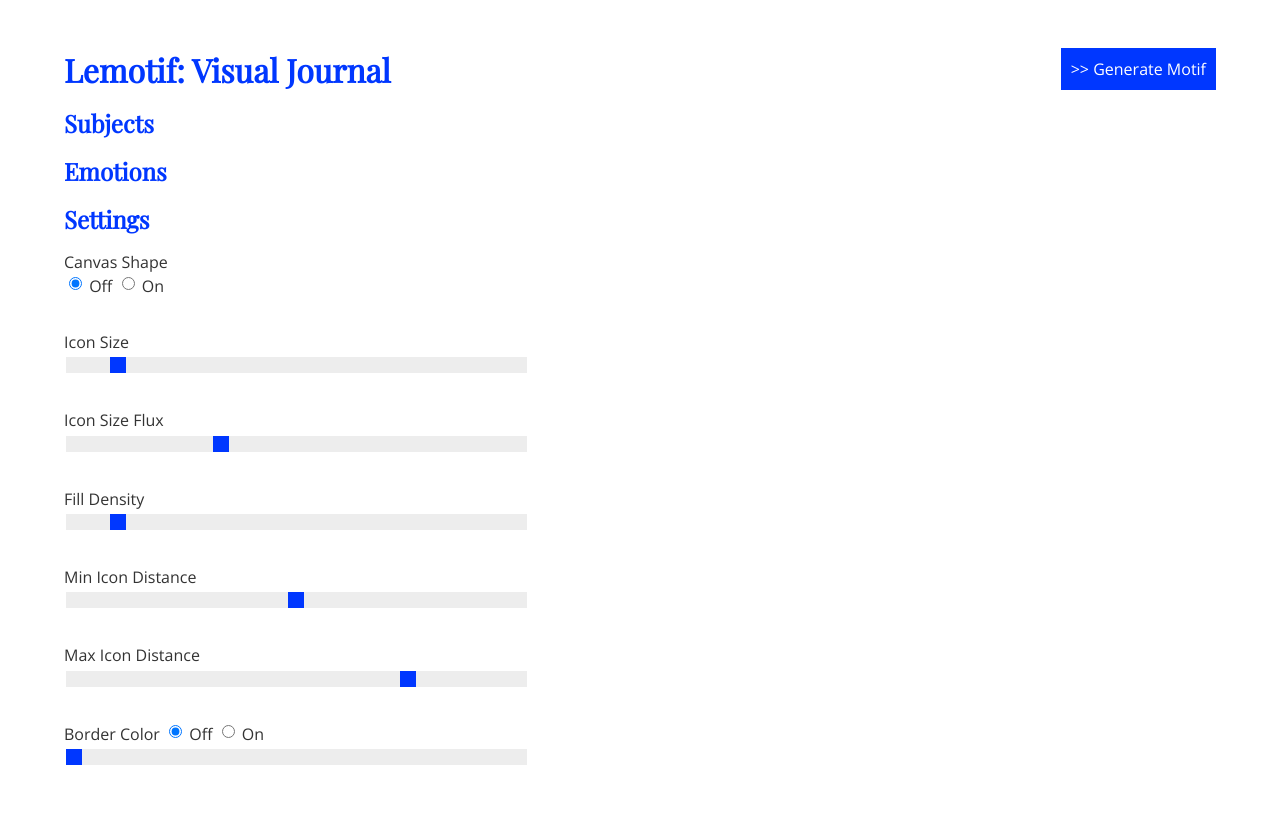
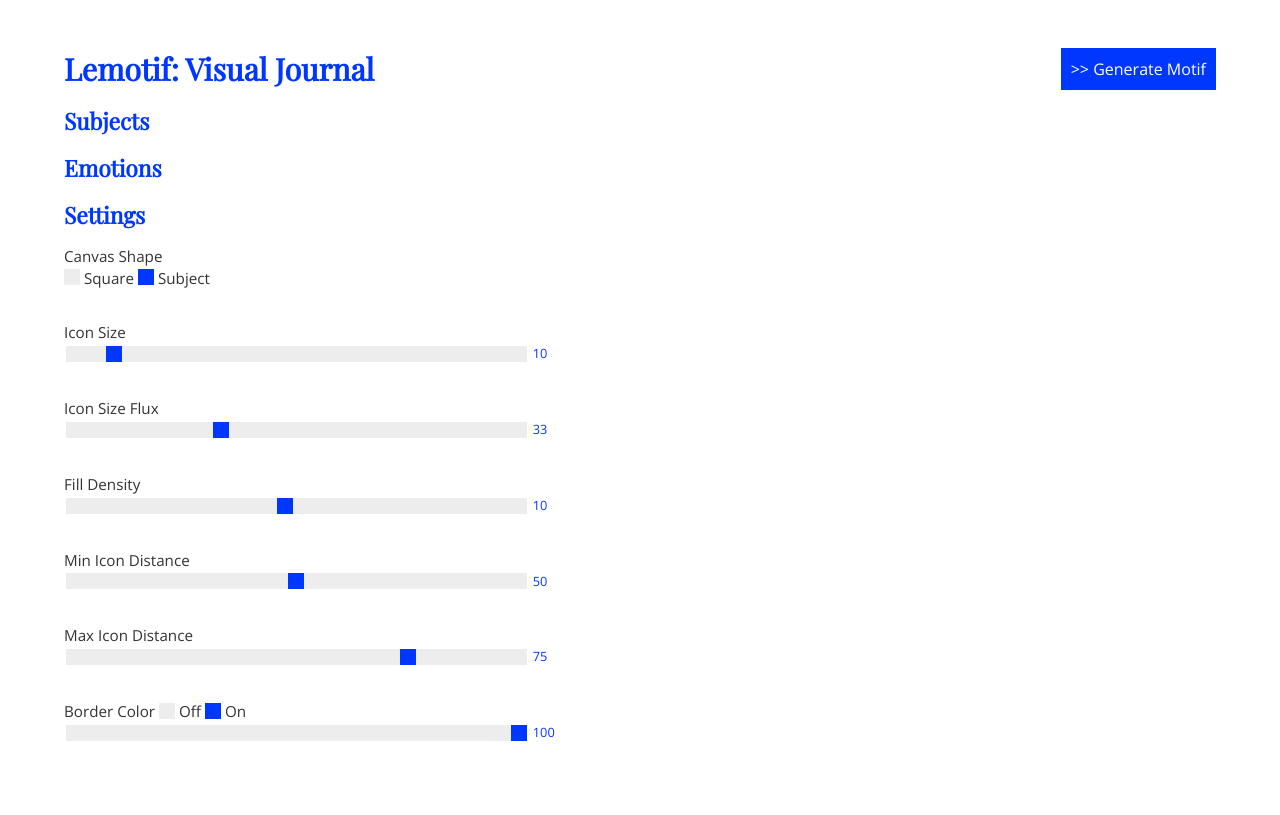
Before and after one commit to xaliceli/lemotif, a Flask app: template templates/index.html in a window 1280 px wide. After the commit the page ends 741 px from the top, so only its background shows below. Run offline with Flask 2, Linux system fonts and the light colour scheme; the template is opened without the code that fills it, so the values that code supplies are empty.

Commit message:
ui, adjusting shape center for flood fill

```diff
--- a/lemotif/visualizations/utils.py
+++ b/lemotif/visualizations/utils.py
@@ -19,8 +19,11 @@ def fill_color(shape, color, border_color=None, color_type='rgb'):
         color = [color[2], color[1], color[0]]
     # Flood fill interior region
     center = np.int32(np.mean(borders[:, [1, 0]], axis=0))
+    dist = borders - center
+    mean_dist = np.mean(dist, axis=0)
+    poly_center = np.int32(center - mean_dist)
     filled[..., 0] = shape
-    filled = cv2.floodFill(filled, None, (center[0], center[1]), color)[1]
+    filled = cv2.floodFill(filled, None, (poly_center[0], poly_center[1]), color)[1]
     if border_color is None:
         filled[shape != 255] = [255, 255, 255]
     else:
--- a/main.py
+++ b/main.py
@@ -47,15 +47,14 @@ def generate():
         args['border_color'] = 0.5
 
         for param in args.keys():
-            try:
-                val = request.form.getlist(param)[0]
+            results = request.form.getlist(param)
+            if len(results) > 0:
+                val = results[0]
                 if type(args[param]) is bool:
                     val = val == 'True'
                 else:
-                    val = float(val)/100 if val > 1 >= args[param] else val
+                    val = float(val)/100 if float(val) > 1 >= args[param] else int(val)
                 args[param] = val
-            except:
-                pass
         if request.form.getlist('border_color_toggle')[0] == 'False':
             args['border_color'] = None
 
--- a/static/stylesheet.css
+++ b/static/stylesheet.css
@@ -14,6 +14,7 @@ h1, h2, h3 {
 
 main {
     padding: 2rem 4rem;
+    font-size: .95rem;
 }
 
 .blue {
@@ -125,6 +126,31 @@ ul.checklist li input[type="checkbox"] {
     cursor: pointer;
 }
 
+.slider-container output {
+    color: #0037FF;
+    font-size: .8rem;
+}
+
+.slider-container input[type="radio"] {
+    -webkit-appearance: none;
+    -moz-appearance: none;
+    appearance: none;
+    display: inline-block;
+    position: relative;
+    background-color: #ededed;
+    border: 0;
+    height: 1rem;
+    width: 1rem;
+    cursor: pointer;
+    outline: none;
+    margin: -1px 0 0 0;
+    vertical-align: middle;
+}
+
+.slider-container input[type="radio"]:checked {
+     background-color: #0037FF;
+}
+
 #vis input[type="submit"] {
     margin: 1rem 0;
 }
--- a/templates/index.html
+++ b/templates/index.html
@@ -29,39 +29,51 @@
                 <h2>Settings</h2>
                     <div class="slider-container">
                         Canvas Shape<br>
-                        <input type="radio" id="border_shape_off" name="border_shape" value="False" checked>
-                        <label for="border_shape_off">Off</label>
-                        <input type="radio" id="border_shape_on" name="border_shape" value="True">
-                        <label for="border_shape_on">On</label>
+                        <input type="radio" id="border_shape_off" name="border_shape" value="False">
+                        <label for="border_shape_off">Square</label>
+                        <input type="radio" id="border_shape_on" name="border_shape" value="True" checked>
+                        <label for="border_shape_on">Subject</label>
                     </div>
                     <div class="slider-container">
                         <label for="icon_ratio">Icon Size</label><br>
-                        <input type="range" min="0" max="100" value="10" class="slider" id="icon_ratio" name="id_ratio">
+                        <input type="range" min="1" max="100" value="10" class="slider" id="icon_ratio" name="icon_ratio"
+                               oninput="icon_ratio_out.value = icon_ratio.value">
+                        <output name="icon_ratio_out" id="icon_ratio_out">10</output>
                     </div>
                     <div class="slider-container">
                         <label for="size_flux">Icon Size Flux</label><br>
-                        <input type="range" min="0" max="100" value="33" class="slider" id="size_flux" name="size_flux">
+                        <input type="range" min="0" max="100" value="33" class="slider" id="size_flux" name="size_flux"
+                               oninput="size_flux_out.value = size_flux.value">
+                        <output name="size_flux_out" id="size_flux_out">33</output>
                     </div>
                     <div class="slider-container">
                         <label for="passes">Fill Density</label><br>
-                        <input type="range" min="0" max="100" value="10" class="slider" id="passes" name="passes">
+                        <input type="range" min="1" max="20" value="10" class="slider" id="passes" name="passes"
+                               oninput="passes_out.value = passes.value">
+                        <output name="passes_out" id="passes_out">10</output>
                     </div>
                     <div class="slider-container">
                         <label for="inc_floor">Min Icon Distance</label><br>
-                        <input type="range" min="0" max="100" value="50" class="slider" id="inc_floor" name="inc_floor">
+                        <input type="range" min="0" max="100" value="50" class="slider" id="inc_floor" name="inc_floor"
+                               oninput="inc_floor_out.value = inc_floor.value">
+                        <output name="inc_floor_out" id="inc_floor_out">50</output>
                     </div>
                     <div class="slider-container">
                         <label for="inc_ceiling">Max Icon Distance</label><br>
-                        <input type="range" min="0" max="100" value="75" class="slider" id="inc_ceiling" name="inc_ceiling">
+                        <input type="range" min="0" max="100" value="75" class="slider" id="inc_ceiling" name="inc_ceiling"
+                               oninput="inc_ceiling_out.value = inc_ceiling.value">
+                        <output name="inc_ceiling_out" id="inc_ceiling_out">75</output>
                     </div>
                     <div class="slider-container">
                         <label for="border_color">Border Color</label>
-                        <input type="radio" id="border_color_off" name="border_color_toggle" value="False" checked>
+                        <input type="radio" id="border_color_off" name="border_color_toggle" value="False">
                         <label for="border_color_off">Off</label>
-                        <input type="radio" id="border_color_on" name="border_color_toggle" value="True">
+                        <input type="radio" id="border_color_on" name="border_color_toggle" value="True" checked>
                         <label for="border_color_on">On</label>
                         <br>
-                        <input type="range" min="0" max="100" value="0" class="slider" id="border_color">
+                        <input type="range" min="0" max="100" value="100" class="slider" id="border_color"
+                               oninput="border_color_out.value = border_color.value">
+                        <output name="border_color_out" id="border_color_out">100</output>
                     </div>
                 </form>
             </div>
```
Also changed, not shown: lemotif/generator.py (+5 -5 lines).
